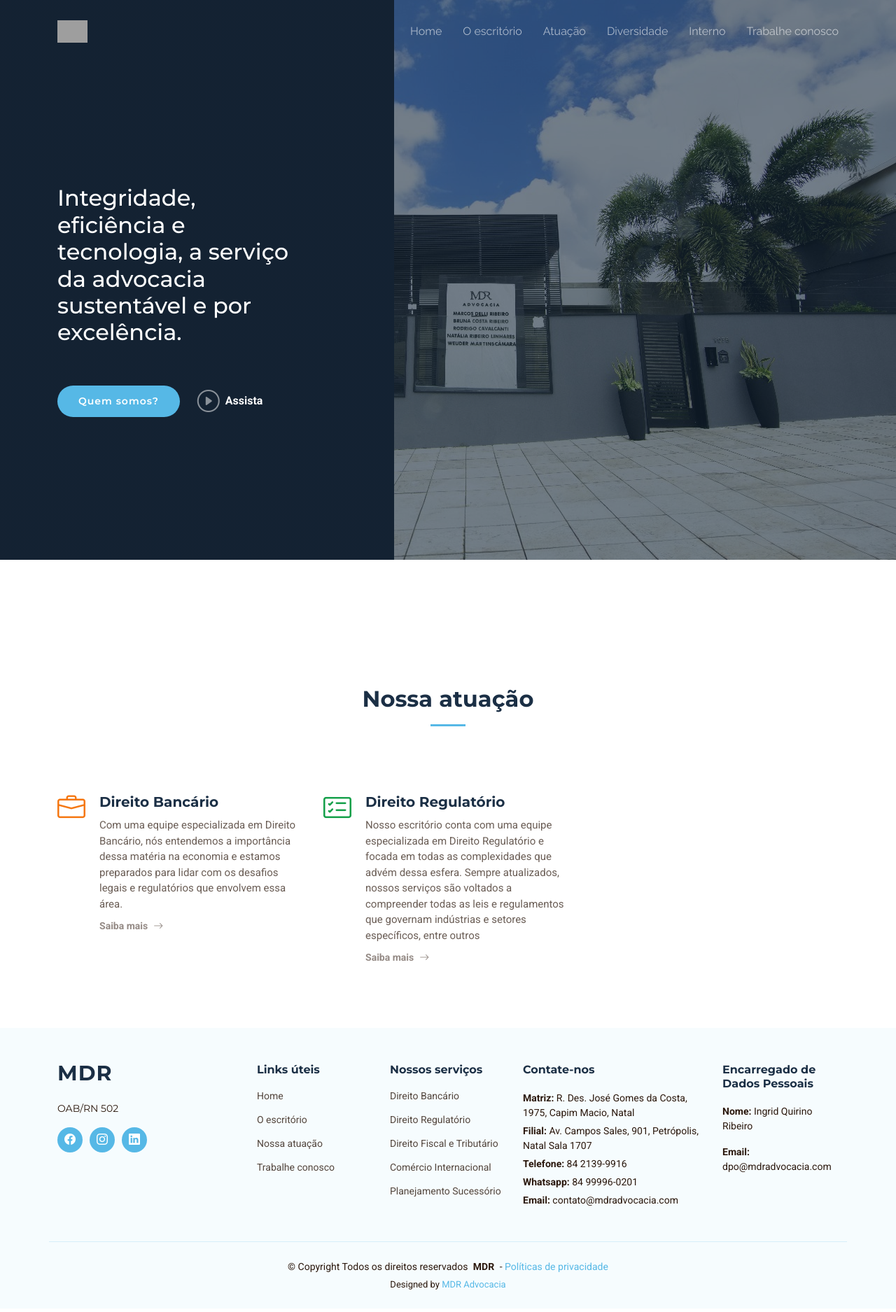
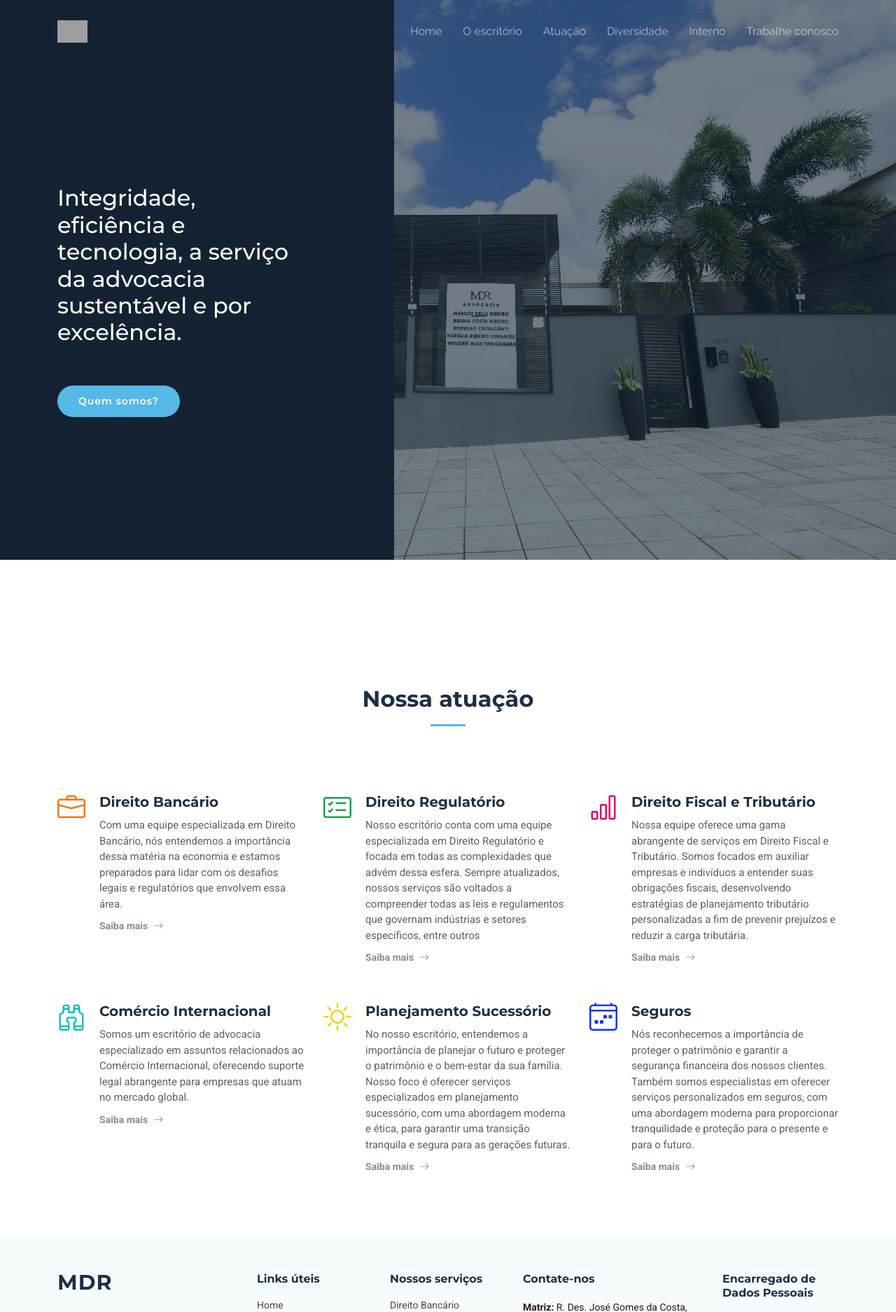
Before and after one commit to MDR-Advocacia/MDR-site, a PHP site: page / in a window 1280 px wide. Shown: the top 1875 px of the page at 70% size. Before the commit the page ends 1843 px from the top, so only its background shows below. Run offline with PHP 8.4, Linux system fonts and the light colour scheme; some libraries are stand-ins or nearby versions; grey boxes are pictures that could not be loaded.

Commit message:
retirando a imagem diversiadade

```diff
--- a/diversidade.php
+++ b/diversidade.php
@@ -74,9 +74,7 @@
         <div class="watch-video-container">
           <a href="https://youtu.be/hqCj1MFdeBA" class="glightbox btn-brand"><i class="bi bi-play-circle-fill"></i><span>Assista ao vídeo</span></a>
         </div>
-        <div class="diversity-intro-image">
-            <img src="assets/img/diversidade/23.png" alt="Ilustração sobre igualdade racial" class="pillar-image">
-        </div>
+
     </div>
 
     <div class="diversity-pillars" data-aos="fade-up" data-aos-delay="100">
@@ -97,7 +95,7 @@
           <h3>Inclusão LGBTQIA+</h3>
           <p>Garantimos um ambiente de trabalho seguro, acolhedor e respeitoso para todos.</p>
           <img src="assets/img/diversidade/22-transparente.png" alt="Ilustração sobre inclusão LGBTQIA+" class="pillar-image">
-      </div>
+
     </div>
   </div>
 </section>
--- a/index.php
+++ b/index.php
@@ -11,19 +11,23 @@
         <br><br>
         <div class="d-flex" data-aos="fade-up" data-aos-delay="200">
           <a href="about.php" class="btn-get-started">Quem somos?</a>
-              <a href="https://www.youtube.com/watch?v=n8-plv13TAY" class="glightbox btn-watch-video d-flex align-items-center"><i class="bi bi-play-circle"></i><span>Assista</span></a>
         </div>
       </div>
     </div>
   </div>
 
-    </section><section id="why-us" class="why-us section">
-      </section><section id="services" class="services section">
+</section>
+<section id="why-us" class="why-us section">
+</section>
+<section id="services" class="services section">
 
   <div class="container section-title" data-aos="fade-up">
     <h2>Nossa atuação</h2>
-      </div><div class="container">
+  </div>
+  <div class="container">
+
     <div class="row gy-4">
+
       <div class="col-lg-4 col-md-6 service-item d-flex" data-aos="fade-up" data-aos-delay="100">
         <div class="icon flex-shrink-0"><i class="bi bi-briefcase" style="color: #f57813;"></i></div>
         <div>
@@ -31,14 +35,49 @@
           <p class="description">Com uma equipe especializada em Direito Bancário, nós entendemos a importância dessa matéria na economia e estamos preparados para lidar com os desafios legais e regulatórios que envolvem essa área.</p>
           <a href="service1.php" class="readmore stretched-link"><span>Saiba mais</span><i class="bi bi-arrow-right"></i></a>
         </div>
-          </div><div class="col-lg-4 col-md-6 service-item d-flex" data-aos="fade-up" data-aos-delay="200">
+      </div>
+      <div class="col-lg-4 col-md-6 service-item d-flex" data-aos="fade-up" data-aos-delay="200">
         <div class="icon flex-shrink-0"><i class="bi bi-card-checklist" style="color: #15a04a;"></i></div>
         <div>
           <h4 class="title">Direito Regulatório</h4>
           <p class="description">Nosso escritório conta com uma equipe especializada em Direito Regulatório e focada em todas as complexidades que advém dessa esfera. Sempre atualizados, nossos serviços são voltados a compreender todas as leis e regulamentos que governam indústrias e setores específicos, entre outros</p>
           <a href="service2.php" class="readmore stretched-link"><span>Saiba mais</span><i class="bi bi-arrow-right"></i></a>
         </div>
-          </div></div>
+      </div>
+      <div class="col-lg-4 col-md-6 service-item d-flex" data-aos="fade-up" data-aos-delay="300">
+        <div class="icon flex-shrink-0"><i class="bi bi-bar-chart" style="color: #d90769;"></i></div>
+        <div>
+          <h4 class="title">Direito Fiscal e Tributário</h4>
+          <p class="description">Nossa equipe oferece uma gama abrangente de serviços em Direito Fiscal e Tributário. Somos focados em auxiliar empresas e indivíduos a entender suas obrigações fiscais, desenvolvendo estratégias de planejamento tributário personalizadas a fim de prevenir prejuízos e reduzir a carga tributária.</p>
+          <a href="service3.php" class="readmore stretched-link"><span>Saiba mais</span><i class="bi bi-arrow-right"></i></a>
+        </div>
+      </div>
+      <div class="col-lg-4 col-md-6 service-item d-flex" data-aos="fade-up" data-aos-delay="400">
+        <div class="icon flex-shrink-0"><i class="bi bi-binoculars" style="color: #15bfbc;"></i></div>
+        <div>
+          <h4 class="title">Comércio Internacional</h4>
+          <p class="description">Somos um escritório de advocacia especializado em assuntos relacionados ao Comércio Internacional, oferecendo suporte legal abrangente para empresas que atuam no mercado global.</p>
+          <a href="service4.php" class="readmore stretched-link"><span>Saiba mais</span><i class="bi bi-arrow-right"></i></a>
+        </div>
+      </div>
+      <div class="col-lg-4 col-md-6 service-item d-flex" data-aos="fade-up" data-aos-delay="500">
+        <div class="icon flex-shrink-0"><i class="bi bi-brightness-high" style="color: #f5cf13;"></i></div>
+        <div>
+          <h4 class="title">Planejamento Sucessório</h4>
+          <p class="description">No nosso escritório, entendemos a importância de planejar o futuro e proteger o patrimônio e o bem-estar da sua família. Nosso foco é oferecer serviços especializados em planejamento sucessório, com uma abordagem moderna e ética, para garantir uma transição tranquila e segura para as gerações futuras.</p>
+          <a href="service5.php" class="readmore stretched-link"><span>Saiba mais</span><i class="bi bi-arrow-right"></i></a>
+        </div>
+      </div>
+      <div class="col-lg-4 col-md-6 service-item d-flex" data-aos="fade-up" data-aos-delay="600">
+        <div class="icon flex-shrink-0"><i class="bi bi-calendar4-week" style="color: #1335f5;"></i></div>
+        <div>
+          <h4 class="title">Seguros</h4>
+          <p class="description">Nós reconhecemos a importância de proteger o patrimônio e garantir a segurança financeira dos nossos clientes. Também somos especialistas em oferecer serviços personalizados em seguros, com uma abordagem moderna para proporcionar tranquilidade e proteção para o presente e para o futuro.</p>
+          <a href="service6.php" class="readmore stretched-link"><span>Saiba mais</span><i class="bi bi-arrow-right"></i></a>
+        </div>
+      </div>
+    </div>
+
   </div>
 
 </section><?php include 'footer.php'; ?>
```
Lines whose indentation alone changed are shown as unchanged.
